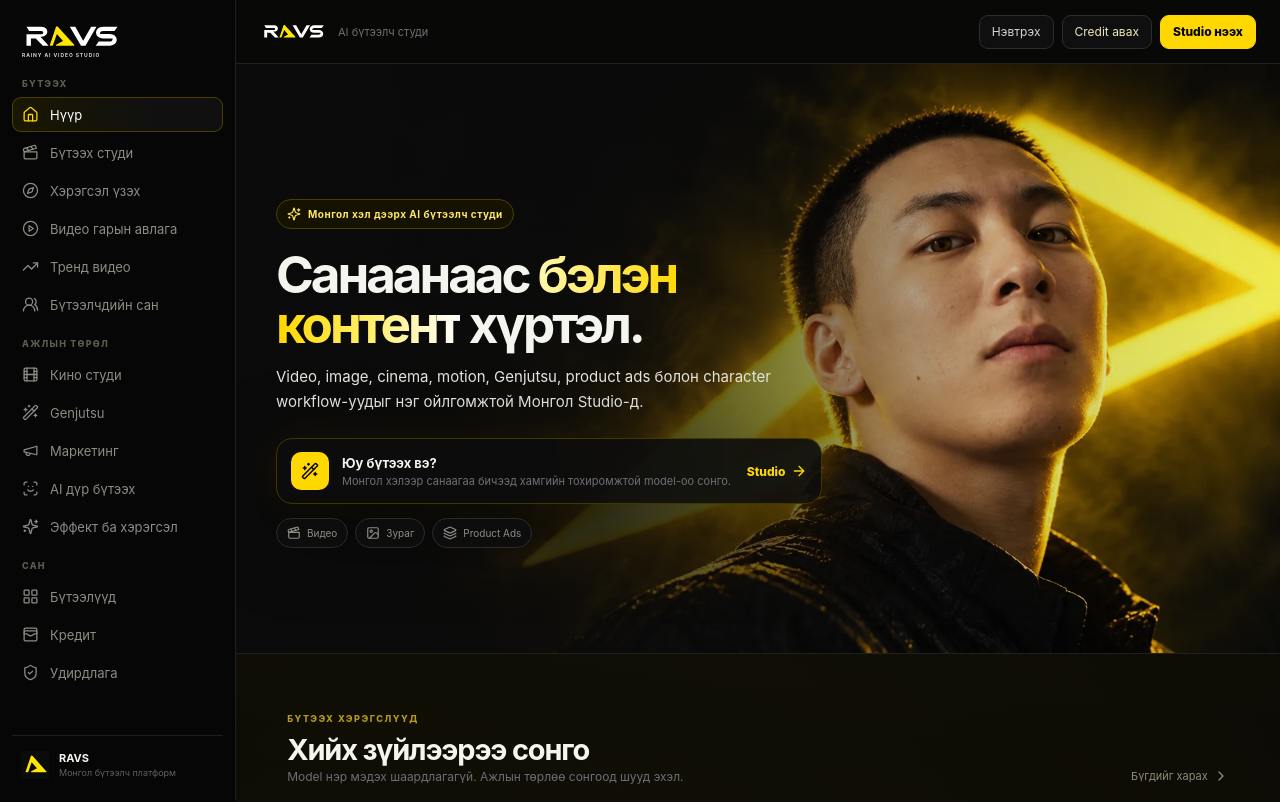
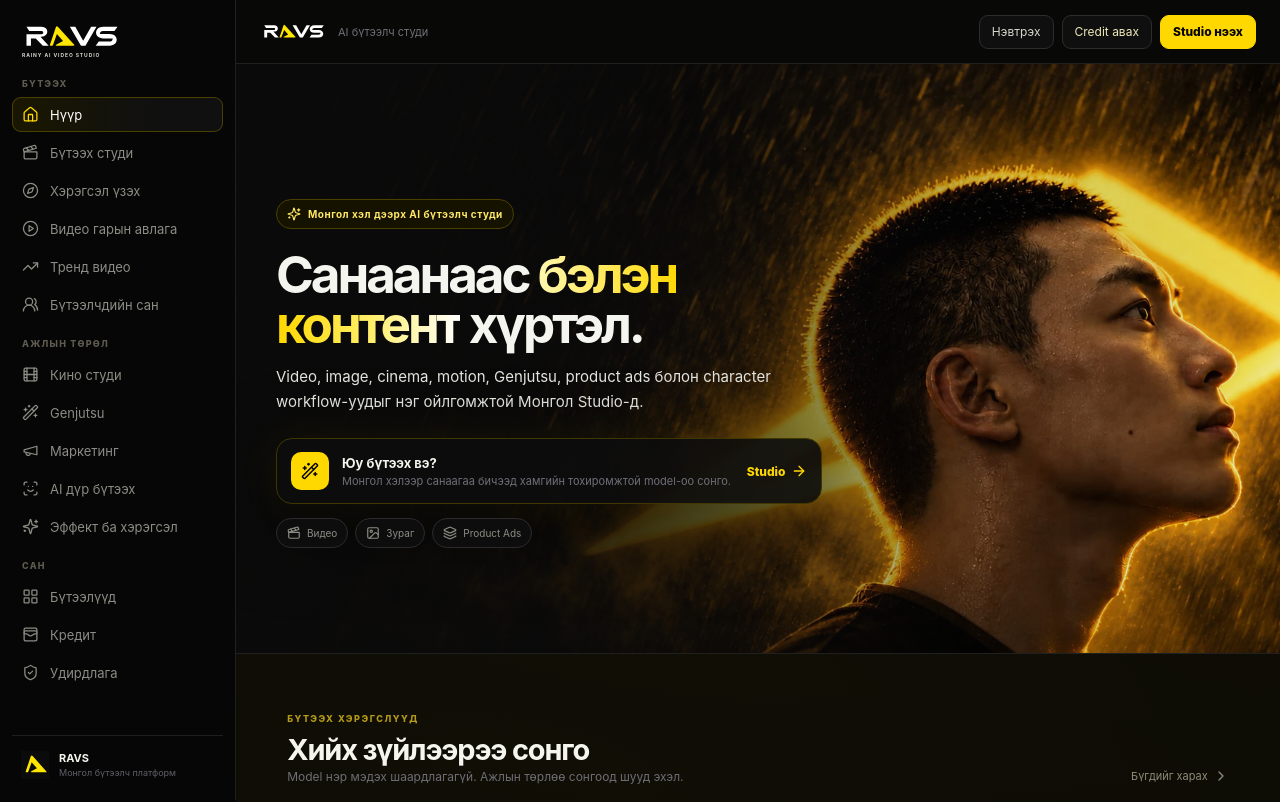
Before and after one commit to ssboroo/rainyaivideostudio, a Next.js app: page / in a window 1280 px wide. Shown: the top 802 px of the page. Built offline with nearby package versions, Linux system fonts and the light colour scheme; no server answers.

Commit message:
Install final outpainted rainy face hero banner

```diff
--- a/app/layout.tsx
+++ b/app/layout.tsx
@@ -1,4 +1,4 @@
 import type { Metadata,Viewport } from "next";import "./globals.css";
-export const metadata:Metadata={metadataBase:new URL(process.env.APP_URL || "https://rainyaivideostudio-production.up.railway.app"),title:{default:"RAVS — Rainy AI Video Studio",template:"%s · RAVS"},description:"Монгол хэл дээрх AI Video & Image Creative Studio",applicationName:"RAVS",icons:{icon:"/icon.svg",apple:"/brand/apple-touch-icon.png"},openGraph:{title:"RAVS — Rainy AI Video Studio",description:"Санаанаас бэлэн контент хүртэл.",images:[{url:"/brand/website-header-portrait.webp",width:1920,height:800,alt:"RAVS — Create in Motion"}]}};
+export const metadata:Metadata={metadataBase:new URL(process.env.APP_URL || "https://rainyaivideostudio-production.up.railway.app"),title:{default:"RAVS — Rainy AI Video Studio",template:"%s · RAVS"},description:"Монгол хэл дээрх AI Video & Image Creative Studio",applicationName:"RAVS",icons:{icon:"/icon.svg",apple:"/brand/apple-touch-icon.png"},openGraph:{title:"RAVS — Rainy AI Video Studio",description:"Санаанаас бэлэн контент хүртэл.",images:[{url:"/brand/website-header-rain.webp",width:1920,height:800,alt:"RAVS — Create in Motion"}]}};
 export const viewport:Viewport={themeColor:"#050505",colorScheme:"dark"};
 export default function RootLayout({children}:{children:React.ReactNode}){return <html lang="mn"><body>{children}</body></html>}
--- a/app/page.tsx
+++ b/app/page.tsx
@@ -39,7 +39,7 @@ export default function Home() {
         </header>
 
         <section className="dashboardHero ravsCinematicHero">
-          <img className="ravsHeroPhoto" src="/brand/website-header-portrait.webp" alt="" aria-hidden="true" fetchPriority="high" width={1920} height={800} />
+          <img className="ravsHeroPhoto" src="/brand/website-header-rain.webp" alt="" aria-hidden="true" fetchPriority="high" width={1920} height={800} />
           <div className="ravsHeroShade" aria-hidden="true" />
           <div className="heroInner">
             <div className="eyebrow"><Sparkles size={14} /> Монгол хэл дээрх AI бүтээлч студи</div>
```
Also changed, not shown: public/brand/website-header-rain.webp (added).
